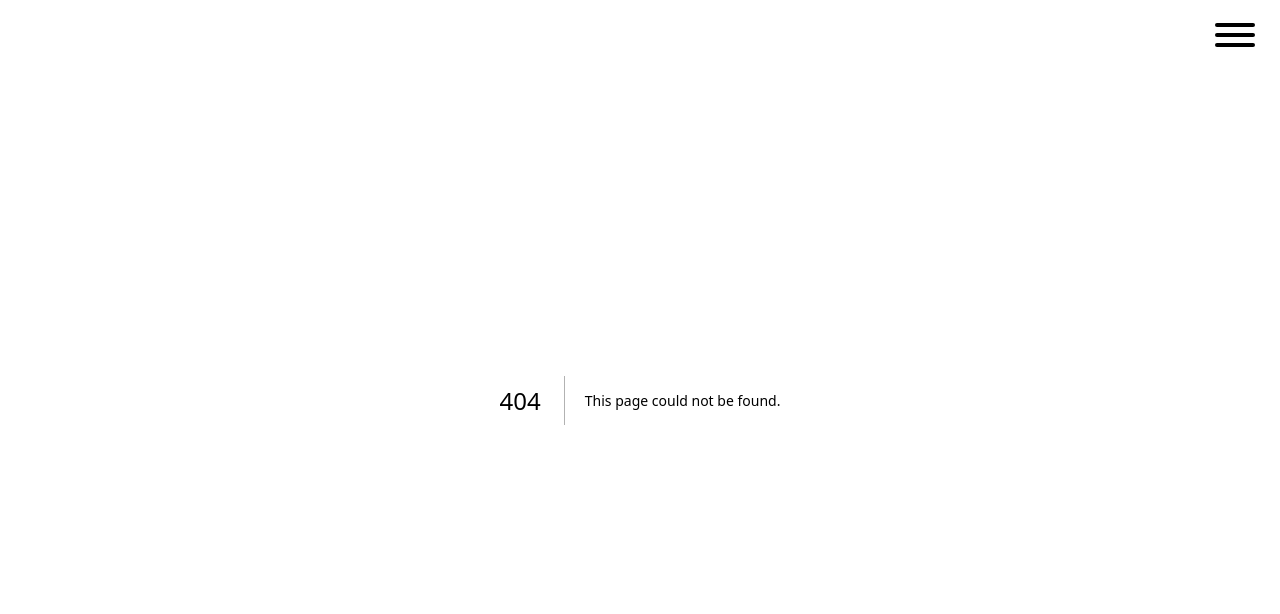
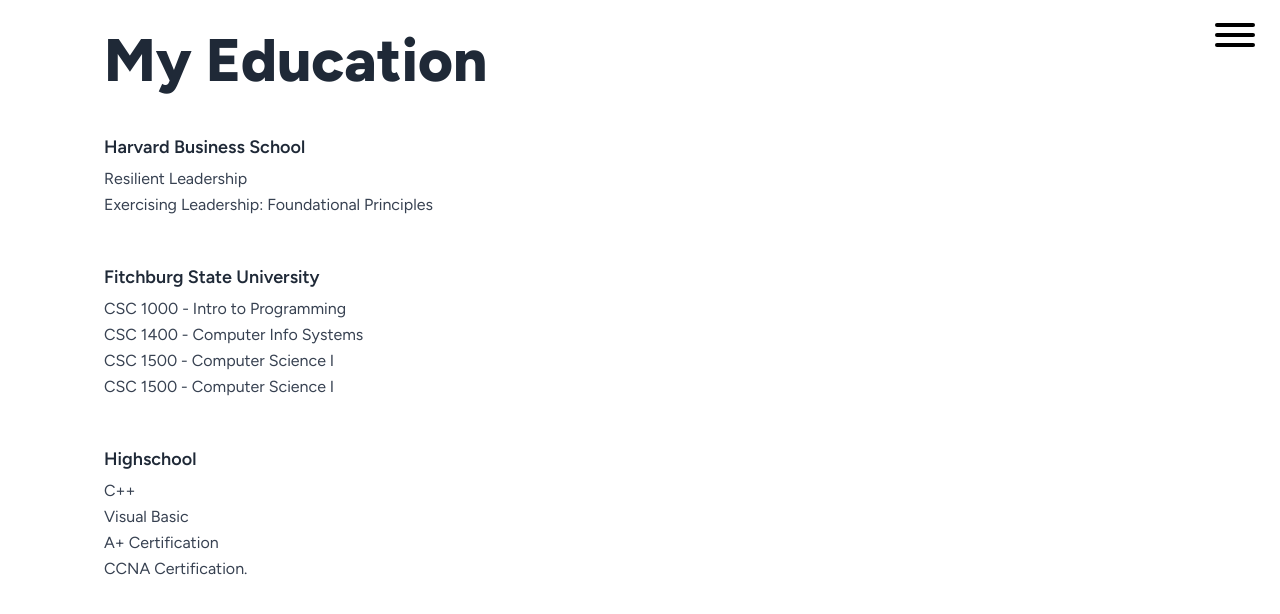
Before and after one commit to Doelfke/DavidOelfke, a Next.js app: page /my-education in a window 1280 px wide. Before the commit this address had no page. Shown: the top 614 px of the page. Built offline with nearby package versions, Linux system fonts and the light colour scheme.

Commit message:
Education

```diff
--- a/src/components/navigation/Navigation.tsx
+++ b/src/components/navigation/Navigation.tsx
@@ -27,6 +27,9 @@
         <Link href="/my-work" className={styles.navigationItem}>
           My Work
         </Link>
+        <Link href="/my-education" className={styles.navigationItem}>
+          My Education
+        </Link>
         <Link href="/blog/page/1" className={styles.navigationItem}>
           Blog
         </Link>
--- a/src/pages/about-me.tsx
+++ b/src/pages/about-me.tsx
@@ -26,7 +26,7 @@
         "tuned up" PCs. I did this by creating a special CD that had all of the latest tools we needed and automating their installs and running them, with an easy UI. Matched up
         with a paper checklist we were able to automate a ton of our work and perform it much more quickly and consistently.
         <br />
-        <br />I stayed for a few years until joining EMC (now Dell) to manage multiple server server rooms. But it was there I switched over to being (mostly) a software engineer.
+        <br />I stayed for a few years until joining EMC (now Dell) to manage multiple server rooms. But it was there I switched over to being (mostly) a software engineer.
       </div>
 
       <div className={styles.sectionTitle}>School was weird.</div>
--- /dev/null
+++ b/src/pages/my-education.tsx
@@ -0,0 +1,37 @@
+import { Page } from '@/components/page/Page';
+import styles from './about-me.module.scss';
+
+export default function EducationPage() {
+  return (
+    <Page title="My Education">
+      <div className={styles.sectionTitle}>Harvard Business School</div>
+      <div className={styles.sectionBody}>
+        Resilient Leadership
+        <br />
+        Exercising Leadership: Foundational Principles
+      </div>
+
+      <div className={styles.sectionTitle}>Fitchburg State University</div>
+      <div className={styles.sectionBody}>
+        CSC 1000 - Intro to Programming
+        <br />
+        CSC 1400 - Computer Info Systems
+        <br />
+        CSC 1500 - Computer Science I
+        <br />
+        CSC 1500 - Computer Science I
+      </div>
+
+      <div className={styles.sectionTitle}>Highschool</div>
+      <div className={styles.sectionBody}>
+        C++
+        <br />
+        Visual Basic
+        <br />
+        A+ Certification
+        <br />
+        CCNA Certification.
+      </div>
+    </Page>
+  );
+}
```
